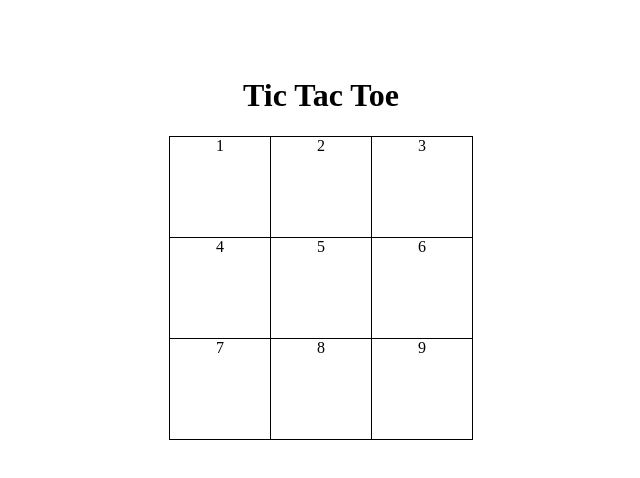
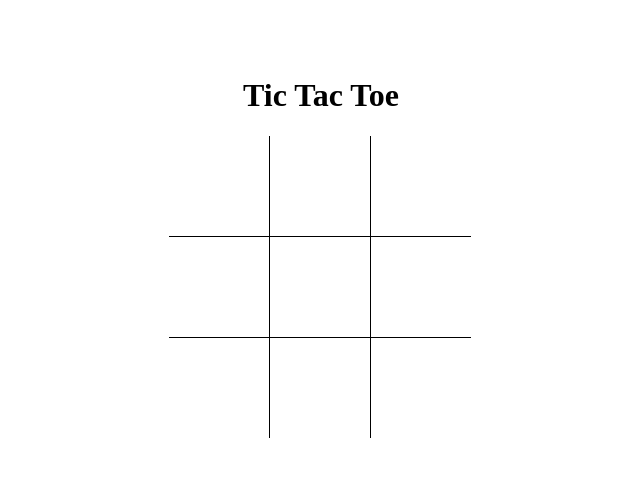
Before and after one commit to brianhodgert/covalence-tic-tac-toe, a plain HTML site: page index.html in a window 1280 px wide. Shown: the whole page, without its empty margins (319-959 px from the left). Drawn offline with Linux system fonts and the light colour scheme.

Commit message:
remove outer borders and numbers. add clear fix to rows

```diff
--- a/index.html
+++ b/index.html
@@ -10,19 +10,19 @@
     <div class="board">
         <h1>Tic Tac Toe</h1>
         <div class="row">
-            <div class="top left">1</div>
-            <div class="top middle">2</div>
-            <div class="top right">3</div>
+            <div class="top left"></div>
+            <div class="top middle"></div>
+            <div class="top right"></div>
         </div>
         <div class="row">
-            <div class="centre left">4</div>
-            <div class="centre middle">5</div>
-            <div class="centre right">6</div>
+            <div class="center left"></div>
+            <div class="center middle"></div>
+            <div class="center right"></div>
         </div>
         <div class="row">
-            <div class="bottom left">7</div>
-            <div class="bottom middle">8</div>
-            <div class="bottom right">9</div>
+            <div class="bottom left"></div>
+            <div class="bottom middle"></div>
+            <div class="bottom right"></div>
         </div>
     </div>
 
--- a/styles.css
+++ b/styles.css
@@ -1,7 +1,7 @@
 .board {
     text-align: center;
     padding-top: 3em;
-
+    /* border:1px solid blue; */
 }
 
 .row {
@@ -14,29 +14,33 @@
     height: 100px;
     width: 100px;
 }
-
+.row::after{
+    content: "";
+    display: table;
+    clear:both;
+}
 .row > div:hover{
     background-color: blue;
 }
 
 .top {
-    border-top: 1px solid black;
+
     border-bottom: 1px solid black;
 }
 
 
 .bottom {
-    border-bottom: 1px solid black;
+
     border-top: 1px solid black;
 }
 
 .left {
-    border-left: 1px solid black;
+
     border-right: 1px solid black;
 }
 
 .right {
-    border-right: 1px solid black;
+
     border-left: 1px solid black;
 
 }
```
